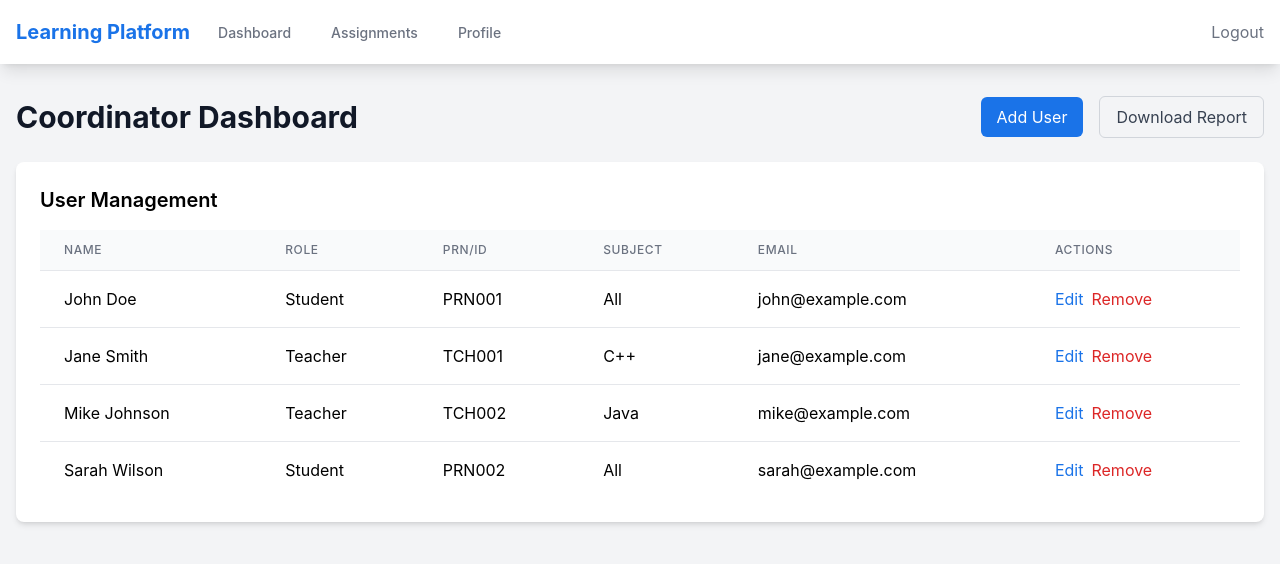
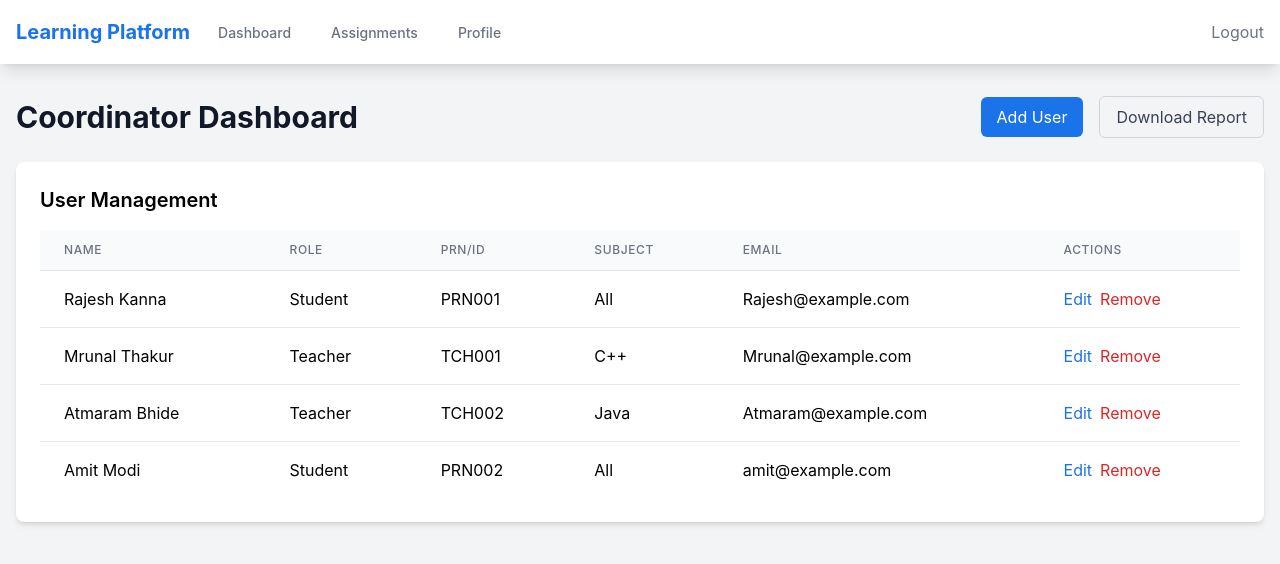
Before and after one commit to shreyash7218/E-Submit-Assignment-submission-portal, a React (Vite) app: page /coordinator in a window 1280 px wide. Shown: the top 564 px of the page. Built offline with nearby package versions, Linux system fonts and the light colour scheme.

Commit message:
Initial commit

```diff
--- a/src/components/QuerySystem.jsx
+++ b/src/components/QuerySystem.jsx
@@ -4,7 +4,7 @@ import React, { useState } from 'react';
 const initialQueries = [
   {
     id: 1,
-    student: 'John Doe',
+    student: 'Rajesh Kanna',
     subject: 'C++',
     question: 'How do virtual functions work in C++?',
     timestamp: '2024-03-15 10:30 AM',
@@ -13,7 +13,7 @@ const initialQueries = [
   },
   {
     id: 2,
-    student: 'Jane Smith',
+    student: 'Mrunal Rhakur',
     subject: 'Java',
     question: 'What is the difference between ArrayList and LinkedList?',
     timestamp: '2024-03-15 11:45 AM',
--- a/src/pages/coordinator/Dashboard.jsx
+++ b/src/pages/coordinator/Dashboard.jsx
@@ -2,10 +2,10 @@ import React, { useState } from 'react';
 
 // Mock data for users and departments
 const initialUsers = [
-  { id: 1, name: 'John Doe', role: 'student', prn: 'PRN001', subject: 'All', email: 'john@example.com' },
-  { id: 2, name: 'Jane Smith', role: 'teacher', prn: 'TCH001', subject: 'C++', email: 'jane@example.com' },
-  { id: 3, name: 'Mike Johnson', role: 'teacher', prn: 'TCH002', subject: 'Java', email: 'mike@example.com' },
-  { id: 4, name: 'Sarah Wilson', role: 'student', prn: 'PRN002', subject: 'All', email: 'sarah@example.com' }
+  { id: 1, name: 'Rajesh Kanna', role: 'student', prn: 'PRN001', subject: 'All', email: 'Rajesh@example.com' },
+  { id: 2, name: 'Mrunal Thakur', role: 'teacher', prn: 'TCH001', subject: 'C++', email: 'Mrunal@example.com' },
+  { id: 3, name: 'Atmaram Bhide', role: 'teacher', prn: 'TCH002', subject: 'Java', email: 'Atmaram@example.com' },
+  { id: 4, name: 'Amit Modi', role: 'student', prn: 'PRN002', subject: 'All', email: 'amit@example.com' }
 ];
 
 const subjects = [
--- a/src/pages/coordinator/Profile.jsx
+++ b/src/pages/coordinator/Profile.jsx
@@ -2,9 +2,9 @@ import React from 'react';
 
 // Mock coordinator data
 const coordinatorData = {
-  name: 'Prof. Michael Chen',
+  name: 'Prof. mahesh Jha',
   id: 'COORD001',
-  email: 'michael.chen@example.com',
+  email: 'mahesh.Jha@example.com',
   department: 'Academic Administration',
   role: 'Course Coordinator',
   experience: '12 years',
--- a/src/pages/student/Profile.jsx
+++ b/src/pages/student/Profile.jsx
@@ -2,11 +2,10 @@ import React from 'react';
 
 // Mock student data
 const studentData = {
-  name: 'John Doe',
+  name: 'Rajesh Kanna',
   prn: 'PRN001',
   email: 'john.doe@example.com',
-  course: 'Computer Science',
-  year: '3rd Year',
+  course: 'DAC',
   assignments: [
     { id: 1, subject: 'C++', title: 'Pointers Exercise', grade: 'A', feedback: 'Excellent work!' },
     { id: 2, subject: 'Java', title: 'OOP Concepts', grade: 'B+', feedback: 'Good understanding of concepts.' },
@@ -41,10 +40,6 @@ function Profile() {
                 <label className="text-sm text-gray-500">Course</label>
                 <p className="font-medium">{studentData.course}</p>
               </div>
-              <div>
-                <label className="text-sm text-gray-500">Year</label>
-                <p className="font-medium">{studentData.year}</p>
-              </div>
             </div>
           </div>
         </div>
--- a/src/pages/student/SQLEditor.jsx
+++ b/src/pages/student/SQLEditor.jsx
@@ -62,7 +62,7 @@ function SQLEditor() {
                 <tbody className="bg-white divide-y divide-gray-200">
                   <tr>
                     <td className="px-6 py-4 whitespace-nowrap">1</td>
-                    <td className="px-6 py-4 whitespace-nowrap">John Doe</td>
+                    <td className="px-6 py-4 whitespace-nowrap">Rajesh Kanna</td>
                     <td className="px-6 py-4 whitespace-nowrap">$75,000</td>
                   </tr>
                 </tbody>
--- a/src/pages/teacher/Dashboard.jsx
+++ b/src/pages/teacher/Dashboard.jsx
@@ -4,7 +4,7 @@ import React, { useState } from 'react';
 const initialAssessments = [
   {
     id: 1,
-    student: 'John Doe',
+    student: 'Rajesh Kanna',
     prn: 'PRN001',
     subject: 'C++',
     assignment: 'Pointers Exercise',
@@ -22,7 +22,7 @@ int main() {
   },
   {
     id: 2,
-    student: 'Jane Smith',
+    student: 'Mrunal Thakur',
     prn: 'PRN002',
     subject: 'Java',
     assignment: 'OOP Concepts',
@@ -40,7 +40,7 @@ int main() {
   },
   {
     id: 3,
-    student: 'Mike Johnson',
+    student: 'Atmaram Bhide',
     prn: 'PRN003',
     subject: 'DSA',
     assignment: 'Binary Trees',
--- a/src/pages/teacher/Profile.jsx
+++ b/src/pages/teacher/Profile.jsx
@@ -2,16 +2,16 @@ import React from 'react';
 
 // Mock teacher data
 const teacherData = {
-  name: 'Dr. Sarah Wilson',
+  name: 'Dr. Amit Modi',
   id: 'TCH001',
   email: 'sarah.wilson@example.com',
   department: 'Computer Science',
   subjects: ['C++', 'Data Structures'],
   experience: '8 years',
   students: [
-    { name: 'John Doe', subject: 'C++', grade: 'A', status: 'Active' },
-    { name: 'Jane Smith', subject: 'C++', grade: 'B+', status: 'Active' },
-    { name: 'Mike Johnson', subject: 'Data Structures', grade: 'A-', status: 'Active' }
+    { name: 'Rajesh Kanna', subject: 'C++', grade: 'A', status: 'Active' },
+    { name: 'Mrunal Thakur', subject: 'C++', grade: 'B+', status: 'Active' },
+    { name: 'Atmaram Bhide', subject: 'Data Structures', grade: 'A-', status: 'Active' }
   ]
 };
 
```
